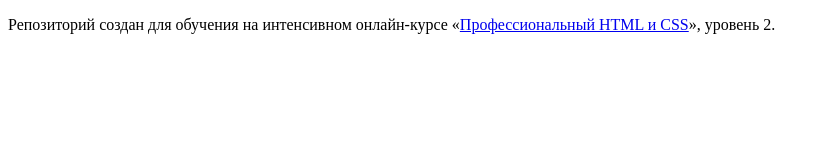
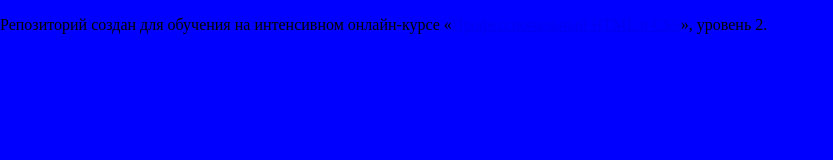
Before and after one commit to theinternethero/pink, a website: page source/index.html in a window 1280 px wide. Shown: the whole page, without its empty margins (0-833 px from the left). Drawn offline with nearby package versions, Linux system fonts and the light colour scheme; files that its build step writes are made by us from their sources.

Commit message:
Первый npm start

```diff
--- a/package.json
+++ b/package.json
@@ -4,13 +4,14 @@
   "private": true,
   "description": "Личный проект «Пинк» от HTML Academy",
   "devDependencies": {
+    "@htmlacademy/editorconfig-cli": "1.x",
     "autoprefixer": "9.1.x",
     "browser-sync": "2.24.x",
     "gulp": "4.0.x",
     "gulp-plumber": "1.2.x",
     "gulp-postcss": "8.0.x",
-    "gulp-sass": "4.0.x",
-    "@htmlacademy/editorconfig-cli": "1.x",
+    "gulp-sass": "^4.0.2",
+    "node-sass": "^4.10.0",
     "stylelint": "9.6.x",
     "stylelint-config-htmlacademy": "0.1.x"
   },
--- a/source/index.html
+++ b/source/index.html
@@ -1,12 +1,17 @@
 <!DOCTYPE html>
 <html lang="ru">
+
 <head>
   <meta charset="utf-8">
   <title>HTML Academy: Пинк</title>
+  <link href="css/normalize.css" rel="stylesheet">
+  <link href="css/style.css" rel="stylesheet">
 </head>
+
 <body>
 
   <p>Репозиторий создан для обучения на интенсивном онлайн‑курсе «<a href="https://htmlacademy.ru/intensive/adaptive">Профессиональный HTML и CSS</a>», уровень 2.</p>
 
 </body>
+
 </html>
--- /dev/null
+++ b/source/sass/style.scss
@@ -0,0 +1 @@
+body { background: blue; }
```
Also changed, not shown: 1 other file. Lines whose indentation alone changed are shown as unchanged.
